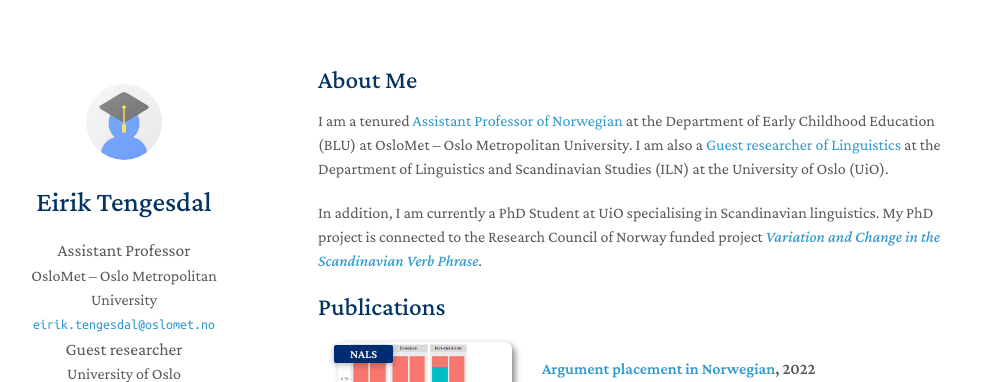
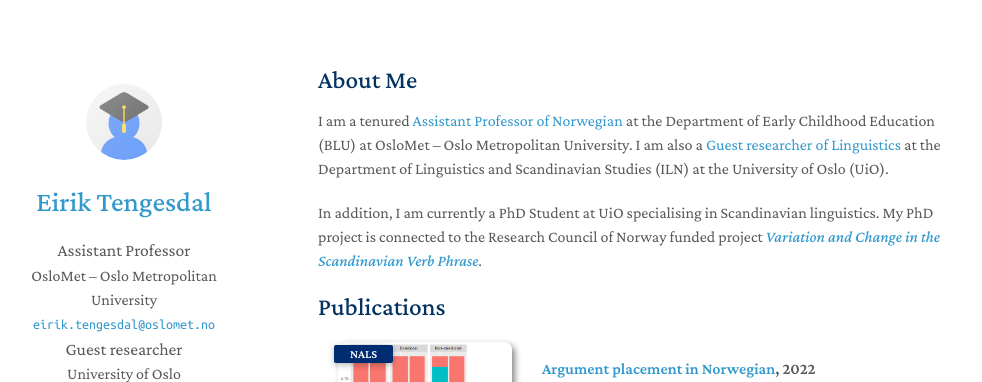
Before and after one commit to EirikTengesdal/eiriktengesdal.no-old, a Jekyll site: the page built from index.md, in a window 1280 px wide. Shown: the top 382 px of the page, without its empty margins (152-1134 px from the left). Built offline with Jekyll 4.4.1, drawn with Linux system fonts in a browser that asks for light colours; nearby versions of some CDN libraries; a style sheet for code colours, icons or effects is not loaded; our own code applies the rules of GitHub Pages for plain Markdown files.

Commit message:
Update homepage.html

```diff
--- a/_layouts/homepage.html
+++ b/_layouts/homepage.html
@@ -54,7 +54,7 @@
         <a class="image avatar"><img src="{{ site.avatar }}" alt="avatar" /></a>
         {% endif %}
 
-        <h1>{{ site.title }}</h1>
+        <h1><a href="https://EirikTengesdal.github.io/">{{ site.title }}</a></h1>
 
         {% if site.position %}
         <position style="font-size:1.10rem;">{{ site.position }}</position><!--<sup>1</sup></position>-->
```
